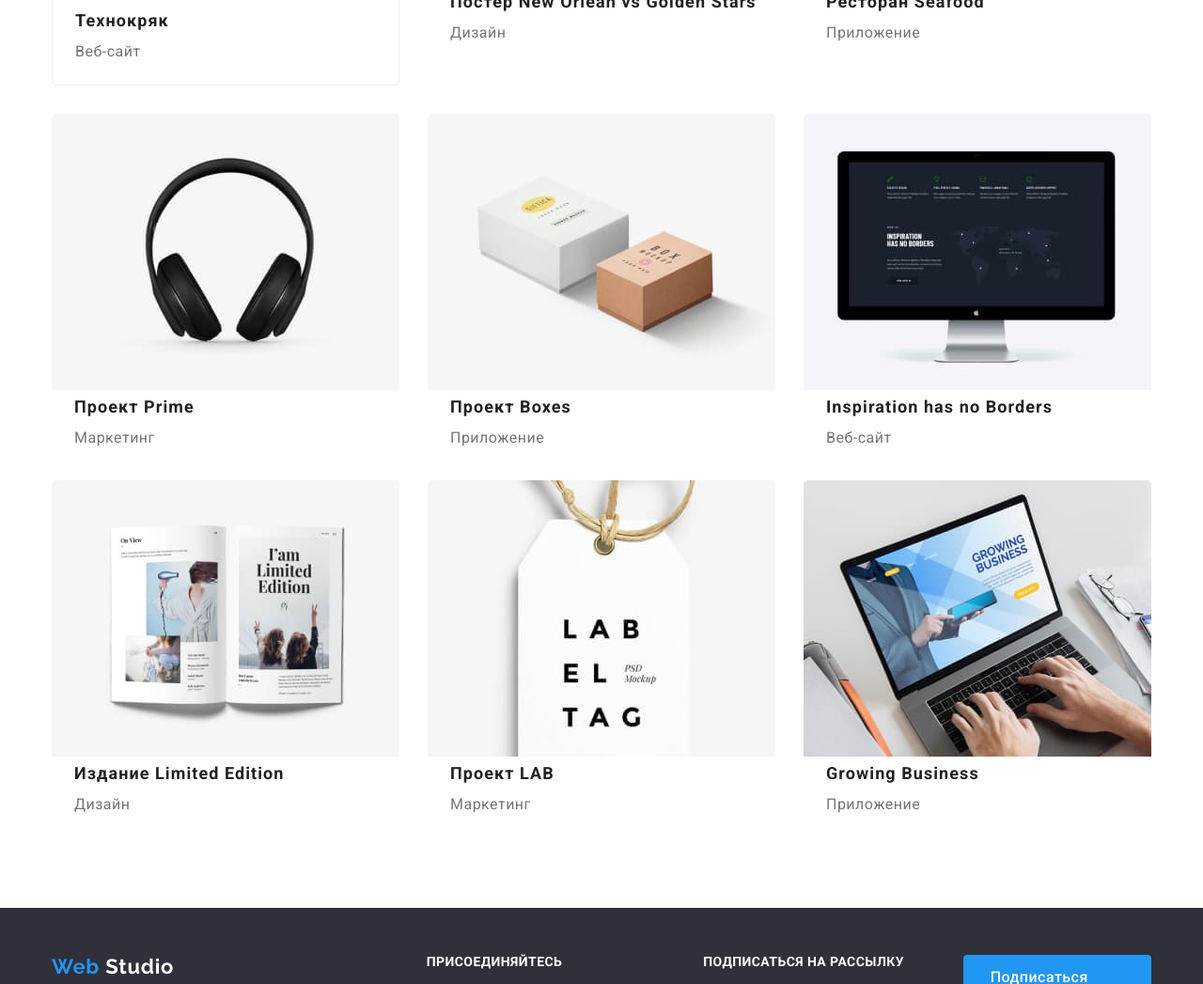
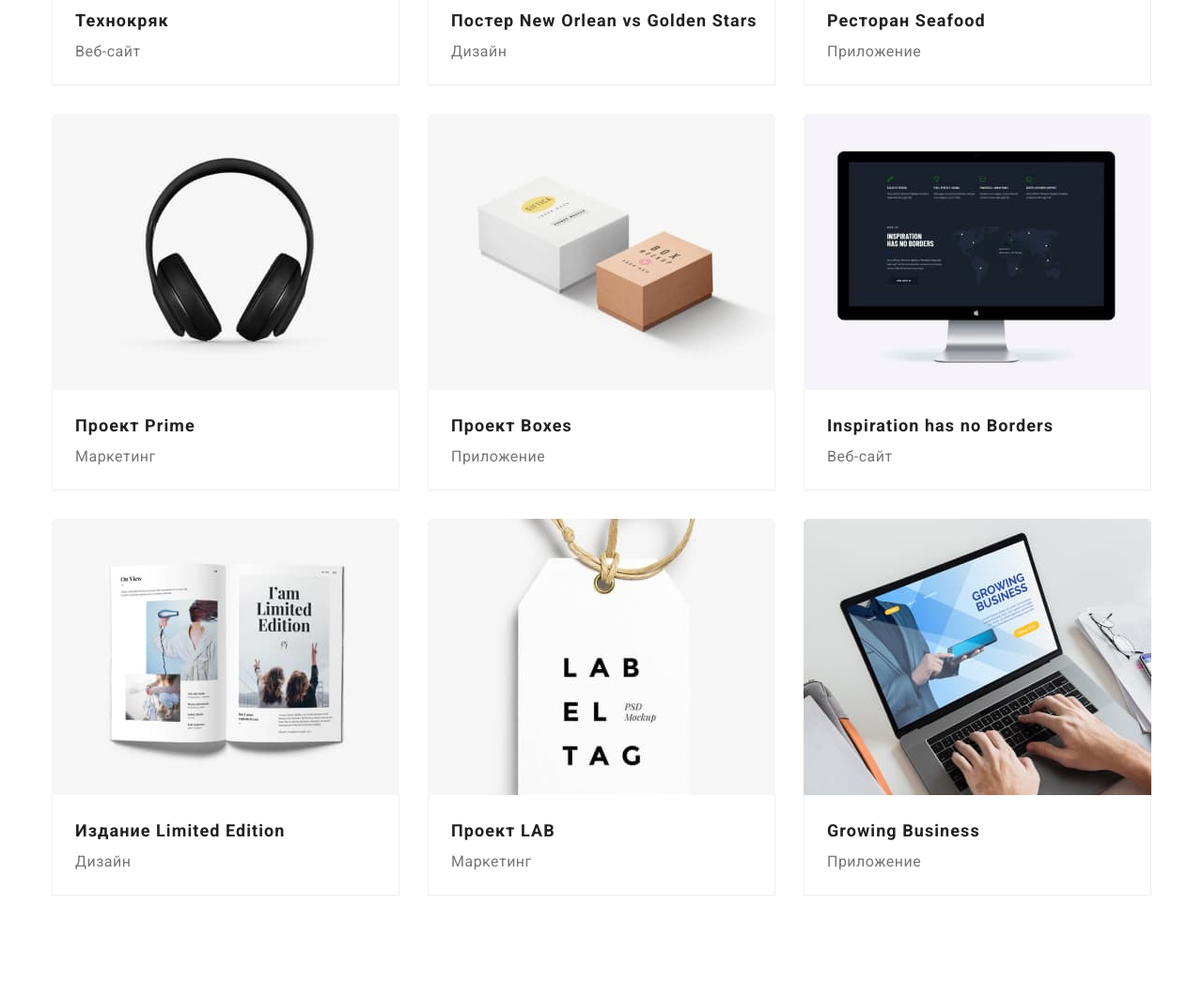
Before and after one commit to AlexanderKholodnyak/goit-markup-hw-05, a plain HTML site: page portfolio.html in a window 1280 px wide. Shown: the part 574-1621 px from the top of the page at 94% size. Drawn offline with nearby package versions, Linux system fonts and the light colour scheme.

Commit message:
сделал projects in portpholio

```diff
--- a/css/main.css
+++ b/css/main.css
@@ -600,13 +600,17 @@ footer > p {
 
 .project-item {
   /* outline: 3px solid orange; */
+  /* border-radius: 5px; */
   margin-bottom: 30px;
 
   width: 370px;
+
+  overflow: hidden;
 }
 .project__image {
   position: relative;
   /* outline: 1px solid red; */
+  /* margin-bottom: 20px; */
 
   overflow: hidden;
 }
@@ -622,7 +626,7 @@ footer > p {
 
   opacity: 1;
 }
-.project__image:hover .project__background {
+.project-item:hover .project__background {
   opacity: 1;
   transform: translateY(-100%);
 }
@@ -664,15 +668,13 @@ footer > p {
   padding-bottom: 20px;
 } */
 .project-text {
-  border-bottom-left-radius: 5px;
-  border-bottom-right-radius: 5px;
+  /* border-bottom-left-radius: 5px;
+  border-bottom-right-radius: 5px; */
   border-bottom: 1px solid#EEEEEE;
   border-right: 1px solid#EEEEEE;
   border-left: 1px solid#EEEEEE;
   padding-top: 20px;
   padding-bottom: 20px;
-
-  overflow: hidden;
 }
 
 .project-title {
--- a/portfolio.html
+++ b/portfolio.html
@@ -103,125 +103,162 @@
           </li>
           <li class="project-item">
             <a href="">
-              <img src="./images/project-2.jpg" alt="<Баскетбол>" width="370" />
-              <div>
+              <div class="project__image">
+                <img
+                  src="./images/project-2.jpg"
+                  alt="<Баскетбол>"
+                  width="370"
+                />
+                <div class="project__background">
+                  <p class="description-project">
+                    Технокряк это современная площадка распространения
+                    коронавируса. Компании используют эту платформу для
+                    цифрового шпионажа и атак на защищённые сервера конкурентов.
+                  </p>
+                </div>
+              </div>
+              <div class="project-text">
                 <h2 class="project-title">Постер New Orlean vs Golden Stars</h2>
                 <p class="kind-work">Дизайн</p>
-                <p class="description-project visually-hidden">
+              </div>
+            </a>
+          </li>
+
+          <li class="project-item">
+            <a href="">
+              <div class="project__image">
+                <img
+                  src="./images/project-3.jpg"
+                  alt="logo Seafood"
+                  width="370"
+                />
+                <div class="project__background">
+                  <p class="description-project">
                     Технокряк это современная площадка распространения
-                  коронавируса. Компании используют эту платформу для цифрового
-                  шпионажа и атак на защищённые сервера конкурентов.
+                    коронавируса. Компании используют эту платформу для
+                    цифрового шпионажа и атак на защищённые сервера конкурентов.
                   </p>
+                </div>
+              </div>
+              <div class="project-text">
+                <h2 class="project-title">Ресторан Seafood</h2>
+                <p class="kind-work">Приложение</p>
               </div>
             </a>
           </li>
           <li class="project-item">
             <a href="">
-              <img
-                src="./images/project-3.jpg"
-                alt="logo Seafood"
-                width="370"
-              />
-              <div>
-                <h2 class="project-title">Ресторан Seafood</h2>
-                <p class="kind-work">Приложение</p>
-                <p class="description-project visually-hidden">
+              <div class="project__image">
+                <img src="./images/project-4.jpg" alt="Наушники" width="370" />
+                <div class="project__background">
+                  <p class="description-project">
                     Технокряк это современная площадка распространения
-                  коронавируса. Компании используют эту платформу для цифрового
-                  шпионажа и атак на защищённые сервера конкурентов.
+                    коронавируса. Компании используют эту платформу для
+                    цифрового шпионажа и атак на защищённые сервера конкурентов.
                   </p>
+                </div>
+              </div>
+              <div class="project-text">
+                <h2 class="project-title">Проект Prime</h2>
+                <p class="kind-work">Маркетинг</p>
               </div>
             </a>
           </li>
           <li class="project-item">
             <a href="">
-              <img src="./images/project-4.jpg" alt="Наушники" width="370" />
-              <div>
-                <h2 class="project-title">Проект Prime</h2>
-                <p class="kind-work">Маркетинг</p>
-                <p class="description-project visually-hidden">
+              <div class="project__image">
+                <img src="./images/project-5.jpg" alt="Коробки" width="370" />
+                <div class="project__background">
+                  <p class="description-project">
                     Технокряк это современная площадка распространения
-                  коронавируса. Компании используют эту платформу для цифрового
-                  шпионажа и атак на защищённые сервера конкурентов.
+                    коронавируса. Компании используют эту платформу для
+                    цифрового шпионажа и атак на защищённые сервера конкурентов.
                   </p>
+                </div>
+              </div>
+              <div class="project-text">
+                <h2 class="project-title">Проект Boxes</h2>
+                <p class="kind-work">Приложение</p>
               </div>
             </a>
           </li>
           <li class="project-item">
             <a href="">
-              <img src="./images/project-5.jpg" alt="Коробки" width="370" />
-              <div>
-                <h2 class="project-title">Проект Boxes</h2>
-                <p class="kind-work">Приложение</p>
-                <p class="description-project visually-hidden">
+              <div class="project__image">
+                <img src="./images/project-6.jpg" alt="Монитор" width="370" />
+                <div class="project__background">
+                  <p class="description-project">
                     Технокряк это современная площадка распространения
-                  коронавируса. Компании используют эту платформу для цифрового
-                  шпионажа и атак на защищённые сервера конкурентов.
+                    коронавируса. Компании используют эту платформу для
+                    цифрового шпионажа и атак на защищённые сервера конкурентов.
                   </p>
+                </div>
+              </div>
+              <div class="project-text">
+                <h2 class="project-title">Inspiration has no Borders</h2>
+                <p class="kind-work">Веб-сайт</p>
               </div>
             </a>
           </li>
           <li class="project-item">
             <a href="">
-              <img src="./images/project-6.jpg" alt="Монитор" width="370" />
-              <div>
-                <h2 class="project-title">Inspiration has no Borders</h2>
-                <p class="kind-work">Веб-сайт</p>
-                <p class="description-project visually-hidden">
+              <div class="project__image">
+                <img
+                  src="./images/project-7.jpg"
+                  alt="Открытая книга"
+                  width="370"
+                />
+                <div class="project__background">
+                  <p class="description-project">
                     Технокряк это современная площадка распространения
-                  коронавируса. Компании используют эту платформу для цифрового
-                  шпионажа и атак на защищённые сервера конкурентов.
+                    коронавируса. Компании используют эту платформу для
+                    цифрового шпионажа и атак на защищённые сервера конкурентов.
                   </p>
+                </div>
+              </div>
+              <div class="project-text">
+                <h2 class="project-title">Издание Limited Edition</h2>
+                <p class="kind-work">Дизайн</p>
               </div>
             </a>
           </li>
           <li class="project-item">
             <a href="">
-              <img
-                src="./images/project-7.jpg"
-                alt="Открытая книга"
-                width="370"
-              />
-              <div>
-                <h2 class="project-title">Издание Limited Edition</h2>
-                <p class="kind-work">Дизайн</p>
-                <p class="description-project visually-hidden">
+              <div class="project__image">
+                <img src="./images/project-8.jpg" alt="Стикер" width="370" />
+                <div class="project__background">
+                  <p class="description-project">
                     Технокряк это современная площадка распространения
-                  коронавируса. Компании используют эту платформу для цифрового
-                  шпионажа и атак на защищённые сервера конкурентов.
+                    коронавируса. Компании используют эту платформу для
+                    цифрового шпионажа и атак на защищённые сервера конкурентов.
                   </p>
+                </div>
+              </div>
+              <div class="project-text">
+                <h2 class="project-title">Проект LAB</h2>
+                <p class="kind-work">Маркетинг</p>
               </div>
             </a>
           </li>
           <li class="project-item">
             <a href="">
-              <img src="./images/project-8.jpg" alt="Стикер" width="370" />
-              <div>
-                <h2 class="project-title">Проект LAB</h2>
-                <p class="kind-work">Маркетинг</p>
-                <p class="description-project visually-hidden">
-                  Технокряк это современная площадка распространения
-                  коронавируса. Компании используют эту платформу для цифрового
-                  шпионажа и атак на защищённые сервера конкурентов.
-                </p>
-              </div>
-            </a>
-          </li>
-          <li class="project-item">
-            <a href="">
+              <div class="project__image">
                 <img
                   src="./images/project-9.jpg"
                   alt="Руки на клаве"
                   width="370"
                 />
-              <div>
+                <div class="project__background">
+                  <p class="description-project">
+                    Технокряк это современная площадка распространения
+                    коронавируса. Компании используют эту платформу для
+                    цифрового шпионажа и атак на защищённые сервера конкурентов.
+                  </p>
+                </div>
+              </div>
+              <div class="project-text">
                 <h2 class="project-title">Growing Business</h2>
                 <p class="kind-work">Приложение</p>
-                <p class="description-project visually-hidden">
-                  Технокряк это современная площадка распространения
-                  коронавируса. Компании используют эту платформу для цифрового
-                  шпионажа и атак на защищённые сервера конкурентов.
-                </p>
               </div>
             </a>
           </li>
```
Lines whose indentation alone changed are shown as unchanged.
